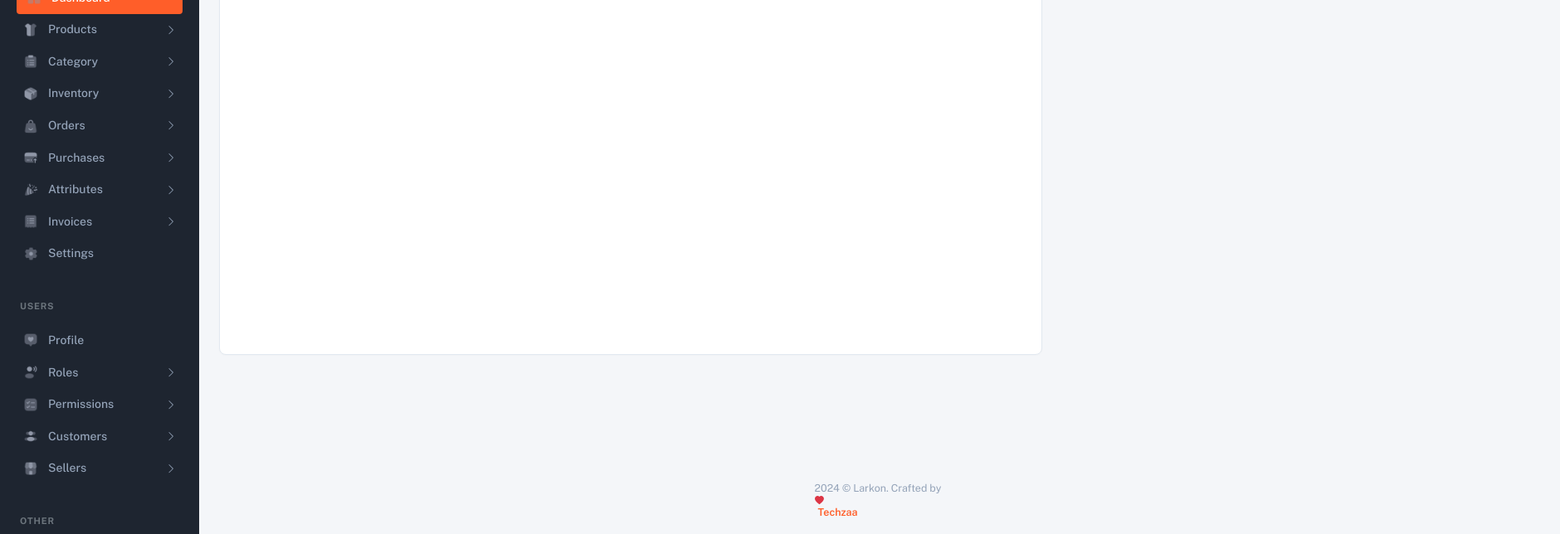
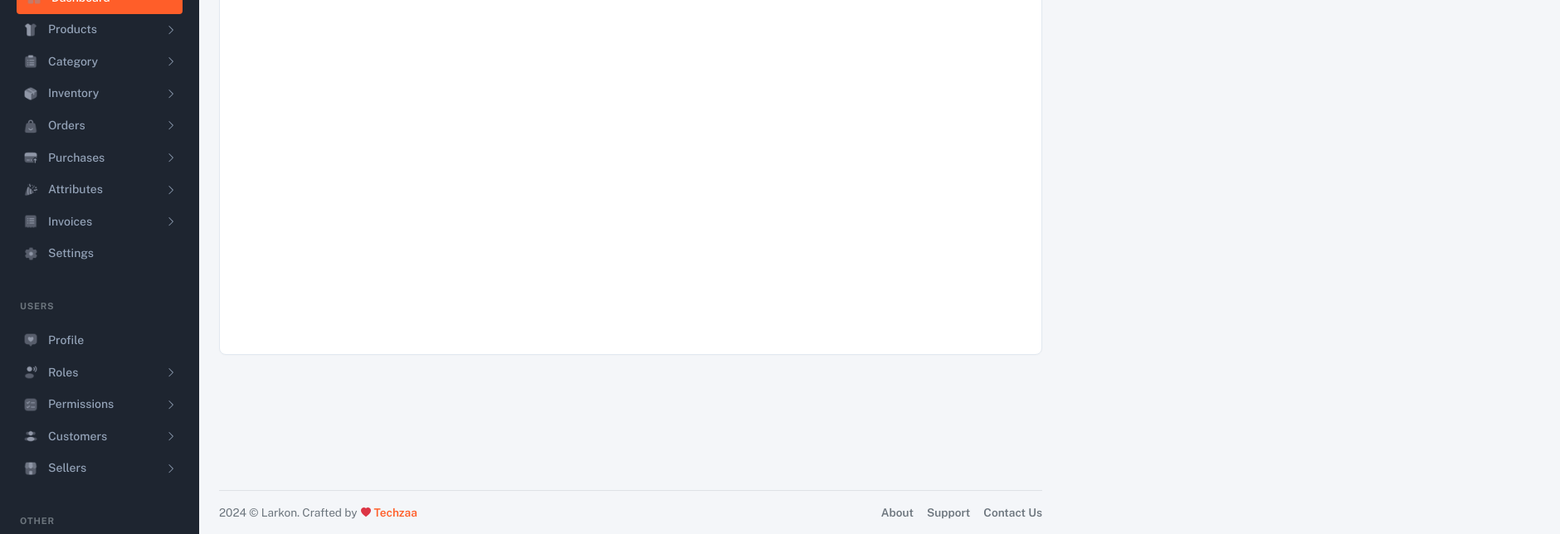
Before and after one commit to Potnuru-Jayavijaygopi/larkonproject, a React (Vite) app: page / in a window 1280 px wide. Shown: the part 156-800 px from the top of the page at 83% size, 1880 px wide, since content can reach past the window. Built offline with nearby package versions, Linux system fonts and the light colour scheme.

Commit message:
Fix Footer alignment and fit container width on single line

```diff
--- a/src/Components/Footer.jsx
+++ b/src/Components/Footer.jsx
@@ -1,16 +1,39 @@
+import React from 'react';
 import { BsHeartFill } from 'react-icons/bs';
 
 function Footer() {
   return (
-    <footer className="footer-custom">
-      <div>
-        2024 &copy; Larkon. Crafted by{' '}
-        <span className="text-danger mx-1">
-          <BsHeartFill className="small" />
-        </span>{' '}
-        <a href="https://techzaa.in" target="_blank" rel="noreferrer">
-          Techzaa
-        </a>
+    <footer className="footer-custom w-100">
+      <div className="container-fluid px-3 px-md-4">
+        <div className="d-flex flex-wrap align-items-center justify-content-between gap-2 py-3 border-top" style={{ borderColor: 'var(--border-color, #eaedf1)' }}>
+          <div className="d-flex align-items-center text-secondary small text-nowrap" style={{ fontSize: '0.85rem' }}>
+            <span>2024 &copy; Larkon. Crafted by</span>
+            <span className="text-danger mx-1 d-inline-flex align-items-center">
+              <BsHeartFill style={{ fontSize: '0.75rem' }} />
+            </span>
+            <a
+              href="https://techzaa.in"
+              target="_blank"
+              rel="noreferrer"
+              className="fw-semibold text-decoration-none"
+              style={{ color: 'var(--primary-orange, #ff5e29)' }}
+            >
+              Techzaa
+            </a>
+          </div>
+
+          <div className="d-none d-sm-flex align-items-center gap-3 text-secondary small text-nowrap" style={{ fontSize: '0.85rem' }}>
+            <a href="#about" className="text-secondary text-decoration-none hover-orange">
+              About
+            </a>
+            <a href="#support" className="text-secondary text-decoration-none hover-orange">
+              Support
+            </a>
+            <a href="#contact" className="text-secondary text-decoration-none hover-orange">
+              Contact Us
+            </a>
+          </div>
+        </div>
       </div>
     </footer>
   );
--- a/src/index.css
+++ b/src/index.css
@@ -426,21 +426,21 @@ body {
 
 
 .footer-custom {
-  width: 1640px;
-  padding: 1.5rem 1.5rem 1rem;
+  width: 100%;
+  box-sizing: border-box;
   background-color: transparent;
   color: #94a3b8;
-  font-size: 0.78rem;
-  display: flex;
-  justify-content: center;
-  align-items: center;
-  border-top: none;
+  margin-top: auto;
 }
 
 .footer-custom a {
   color: var(--primary-orange);
   text-decoration: none;
   font-weight: 600;
+}
+
+.hover-orange:hover {
+  color: var(--primary-orange, #ff5e29) !important;
 }
 .form-check-input[type="radio"] {
   accent-color: #ff5e29 !important;
```
